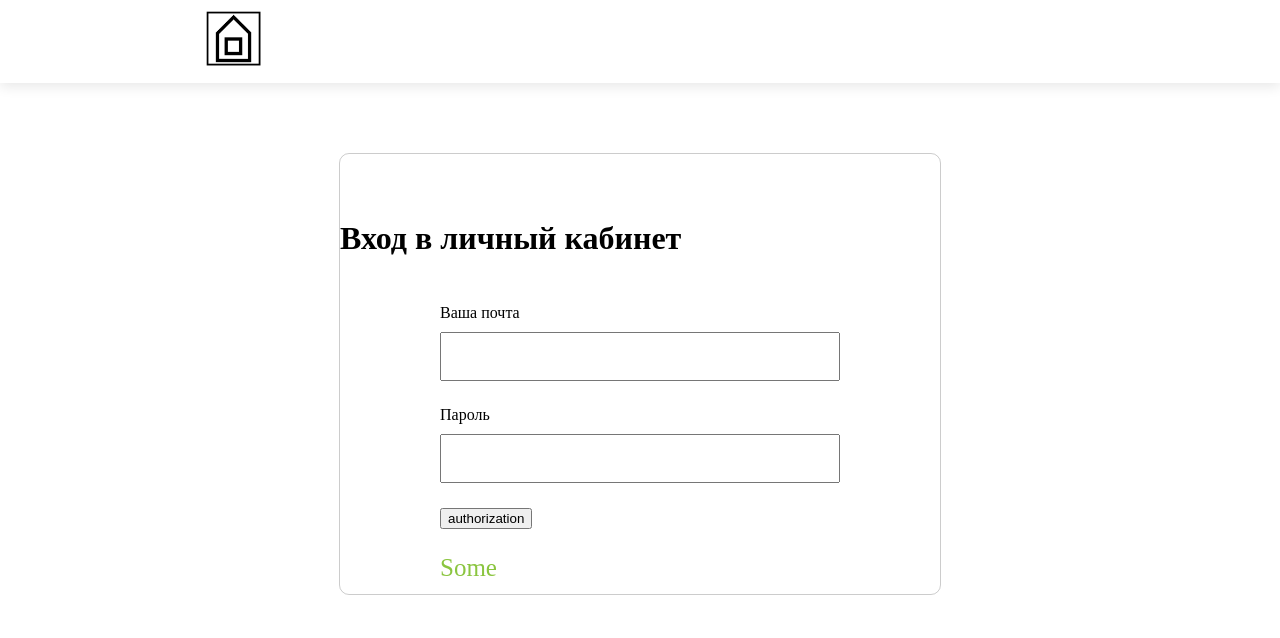
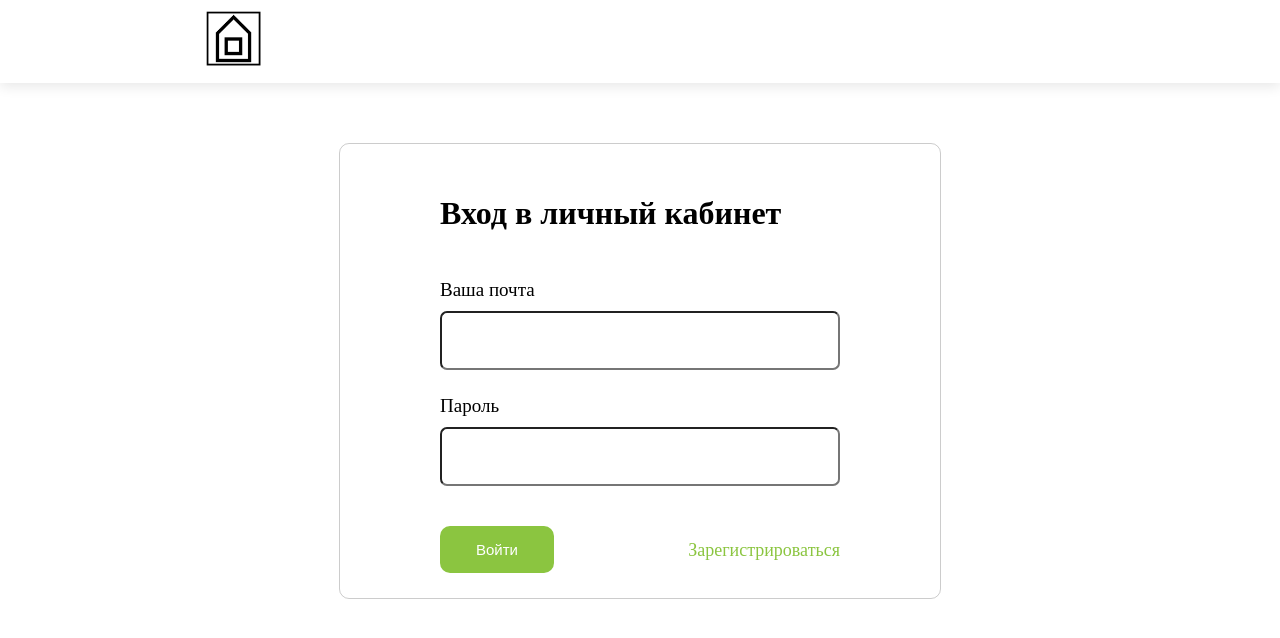
Before and after one commit to KamilLatipov/CottageBooking_VueJs, a Vue app: page / in a window 1280 px wide. Shown: the top 638 px of the page. Built offline with nearby package versions, Linux system fonts and the light colour scheme.

Commit message:
Login page style changed

```diff
--- a/src/store/index.js
+++ b/src/store/index.js
@@ -82,7 +82,7 @@ export default new Vuex.Store({
   modules: {
   },
   getters : {
-    isLoggedIn: state => state.accessToken,
+    isLoggedIn: state => state.token,
     authStatus: state => state.status,
   }
 })
--- a/src/views/Home.vue
+++ b/src/views/Home.vue
@@ -6,6 +6,7 @@
         <p class="wo">
           Блаблабла
         </p>
+        <a v-on:click="test">test</a>
         <div class="box">
           <section>
             <date-picker v-model="value1" type="date" range placeholder="Select date range"></date-picker>
@@ -45,6 +46,8 @@
 <script>
   import DatePicker from 'vue2-datepicker';
   import 'vue2-datepicker/index.css';
+  import axios from 'axios'
+
   export default {
     name: "header",
     data() {
@@ -54,6 +57,14 @@
         showTimePanel: true,
         showTimeRangePanel: true,
       };
+    },
+    methods:  {
+      test: function () {
+      axios({url: 'https://abrom-booking.herokuapp.com/users?token=u1TgIsKIv8', method: 'GET'})
+            .then(function(response){
+              alert(response)
+            })
+  }
     },
     components: {
       DatePicker ,
--- a/src/views/Login.vue
+++ b/src/views/Login.vue
@@ -1,11 +1,13 @@
 <template>
    <div class="login-window">
-    <h1 class="login-window__headline">
-        Вход в личный кабинет
-    </h1>
     <div class="login-form">
         <form class="login-form__field" @submit.prevent="authorization">
             <ul class="user-form">
+                <li>
+                    <h1 class="login-window__headline">
+                        Вход в личный кабинет
+                    </h1>
+                </li>
                 <li class="user-form__login user-form__item">
                         <label>Ваша почта</label>
                         <input required v-model="login" type="text"/>
@@ -14,10 +16,10 @@
                         <label>Пароль</label>
                         <input required v-model="password" type="password"/>
                 <li class="user-form__sign-in user-form__item">
-                    <button type="submit">authorization</button>
-                </li>
-                <li>
-                    <router-link to="/Registration">Some</router-link>
+                    <button type="submit">Войти</button>
+                    <div class="user-form__item--register">
+                        <router-link to="/Registration" style="font-size: 18px">Зарегистрироваться</router-link>
+                    </div>
                 </li>
             </ul>
         </form>
@@ -60,10 +62,18 @@
   .user-form__item {
       display: flex;
       flex-wrap: wrap;
+      justify-content: space-between;
 
       width: 500px;
 
       padding-bottom: 25px;
+      font-size: 19px;
+  }
+  .user-form__item--register {
+      padding-top: 13px;
+  }
+  .user-form__sign-in {
+      margin-top: 15px;
   }
   label {
       margin-bottom: 10px;
@@ -71,22 +81,34 @@
   input {
       height: 45px;
       width: 100%;
-      padding: 0 10px;
+      padding: 5px 10px;
+
+      border-radius: 7px;
 
       font-size: 20px;
       line-height: 26px;
   }
+  button {
+      padding: 15px 36px 15px 36px;
+
+      background-color: #8bc540;
+      text-decoration: none;
+      border: none;
+      border-radius: 10px;
+      color: white;
+
+      font-size: 15px;
+  }
   .login-window {
       width: 600px;
-      height: 440px;
 
-      margin: 70px auto 0 auto;
+      margin: 60px auto 0 auto;
 
       border: 1px solid rgba(0,0,0 , 0.2);
       border-radius: 10px 10px;
   }
     .login-window__headline {
-        padding-top: 45px;
+        padding-top: 30px;
         padding-bottom: 25px;
     }
 </style>
```
